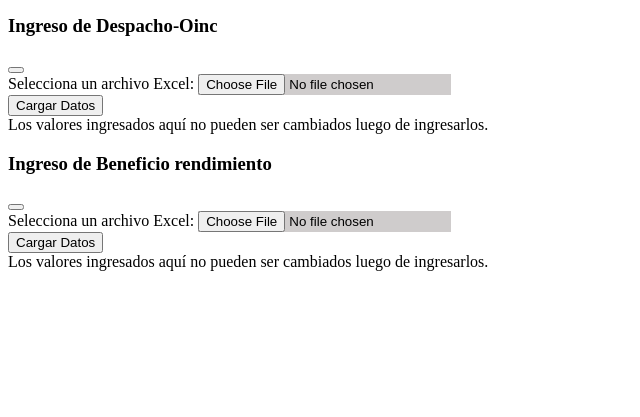
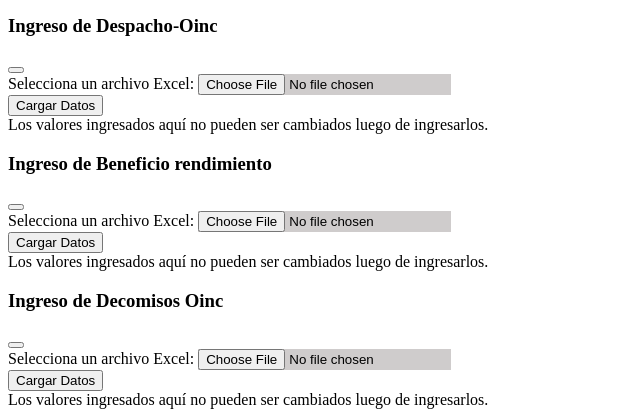
Before and after one commit to sheriffrude/centrodeservicios, a Django app: page /cadenaabastecimiento/ in a window 1280 px wide. Shown: the part 1378-1795 px from the top of the page, without its empty margins (0-640 px from the left). Before the commit the page ends 1649 px from the top, so only its background shows below. Run offline with Django 5.2, Linux system fonts and the light colour scheme; the visitor is signed in with stand-in values (Sample User, id 1); parts of the project's set-up code (start-up, migrations or seed data) failed here and were passed over; some libraries are stand-ins or nearby versions.

Commit message:
cargue decomisos oinc

```diff
--- a/centrodeservicios/urls.py
+++ b/centrodeservicios/urls.py
@@ -118,6 +118,7 @@ urlpatterns = [
     path('cargar_excel_oinc/', views.cargar_excel_oinc, name='cargar_excel_oinc'),
     path('cargar_excel_ingresoinc/', views.cargar_excel_ingresoinc, name='cargar_excel_ingresoinc'),
     path('cargar_excel_despachoinc/', views.cargar_excel_despachoinc, name='cargar_excel_despachoinc'),
+    path('cargar_excel_decomisoinc/', views.cargar_excel_decomisoinc, name='cargar_excel_decomisoinc'),
     path('cargar_excel_beneficiorendimientoinc/', views.cargar_excel_beneficiorendimientoinc, name='cargar_excel_beneficiorendimientoinc'),
     path('solicitar_pedido/', views.solicitar_pedido, name='solicitar_pedido'),
 
--- a/login/templates/cadenaabastecimiento.html
+++ b/login/templates/cadenaabastecimiento.html
@@ -339,7 +339,33 @@
     </div>
   </div>
 </div>
+<!------------------------------------------------------- carga 11vo excel  -------------------------->
+<div class="card card-default  collapsed collapsed-card">
+  <div class="card-header bg-dark" data-card-widget="collapse">
+    <h3 class="card-title">Ingreso de Decomisos Oinc</h3>
 
+    <div class="card-tools">
+      <button type="button" class="btn btn-tool"><i class="fas fa-minus"></i></button>
+    </div>
+  </div>
+  <!-- /.card-header -->
+  <div class="card-body">
+    <div class="row">
+      <div class="col-md-6">
+        <form method="post" action="{% url 'cargar_excel_decomisoinc' %}" enctype="multipart/form-data">
+          {% csrf_token %}
+          <label for="archivo_excel">Selecciona un archivo Excel:</label>
+          <input class="btn btn-info1" type="file" name="archivo_excel" accept=".xlsx, .xls">
+          <br>
+          <button class="btn bg-gradient-primary " type="submit">Cargar Datos</button>
+        </form>
+      </div>
+    </div>
+    <div class="card-footer">
+      Los valores ingresados aquí no pueden ser cambiados luego de ingresarlos.
+    </div>
+  </div>
+</div>
 </body>
 
 </html>
--- a/login/views.py
+++ b/login/views.py
@@ -1254,7 +1254,35 @@ def cargar_excel_beneficiorendimientoinc(request):
 
 
 
-
+@never_cache
+@login_required
+def cargar_excel_decomisoinc(request):
+    if request.method == 'POST':
+        try:
+            archivo_excel = request.FILES['archivo_excel']
+            wb = openpyxl.load_workbook(archivo_excel)
+            ws = wb.active
+            guid = str(uuid4())
+            usuario = request.user
+            # Abre una conexión a la base de datos b_c
+            with connections['oinc'].cursor() as cursor:
+                for row in ws.iter_rows(min_row=2):
+                    print(row)
+                    lote,f_ingreso,f_beneficio,solicitante,propietario,granja,lote_turno_beneficio,lote_cod_canal, turno_beneficio, cod_canal, acta_decomiso, f_decomiso, decomiso, patologias,cantidad,unidad_m = row
+                    # Ejecuta una consulta SQL para insertar los datos en la tabla decomisos
+                    cursor.execute(
+                        'INSERT INTO decomisos (lote,f_ingreso,f_beneficio,solicitante,propietario,granja,lote_turno_beneficio,lote_cod_canal, turno_beneficio, cod_canal, acta_decomiso, f_decomiso, decomiso, patologias,cantidad,unidad_m,GUID,USUARIO) VALUES (%s,%s,%s,%s,%s,%s,%s,%s,%s,%s,%s,%s,%s,%s,%s,%s,%s,%s)',
+                        (lote.value, f_ingreso.value, f_beneficio.value, solicitante.value, propietario.value, granja.value, lote_turno_beneficio.value, lote_cod_canal.value, turno_beneficio.value, cod_canal.value, acta_decomiso.value, f_decomiso.value, decomiso.value, patologias.value, cantidad.value, unidad_m.value, guid,usuario.username)
+                    )
+                messages.success(request, 'Carga de datos en decomisos exitosa')
+        except KeyError:
+            messages.error(request, 'No se ha proporcionado un archivo Excel.')
+        except IntegrityError as e:
+            messages.error(request, f'Error al insertar datos en la base de datos: {str(e)}')
+        except Exception as e:
+            messages.error(request, f'Se ha producido un error inesperado: {str(e)}')
+        return redirect('home')
+    return render(request, '/home/')
 
 
 
```
